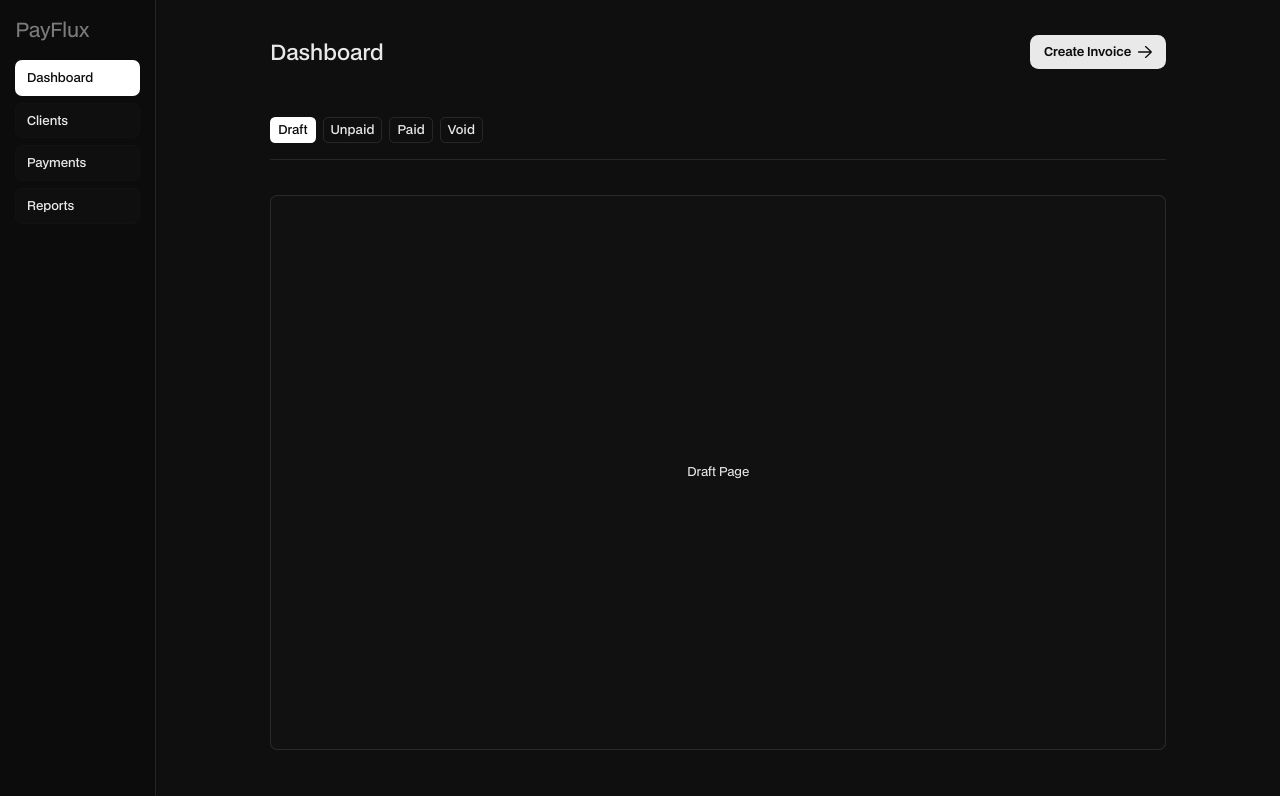
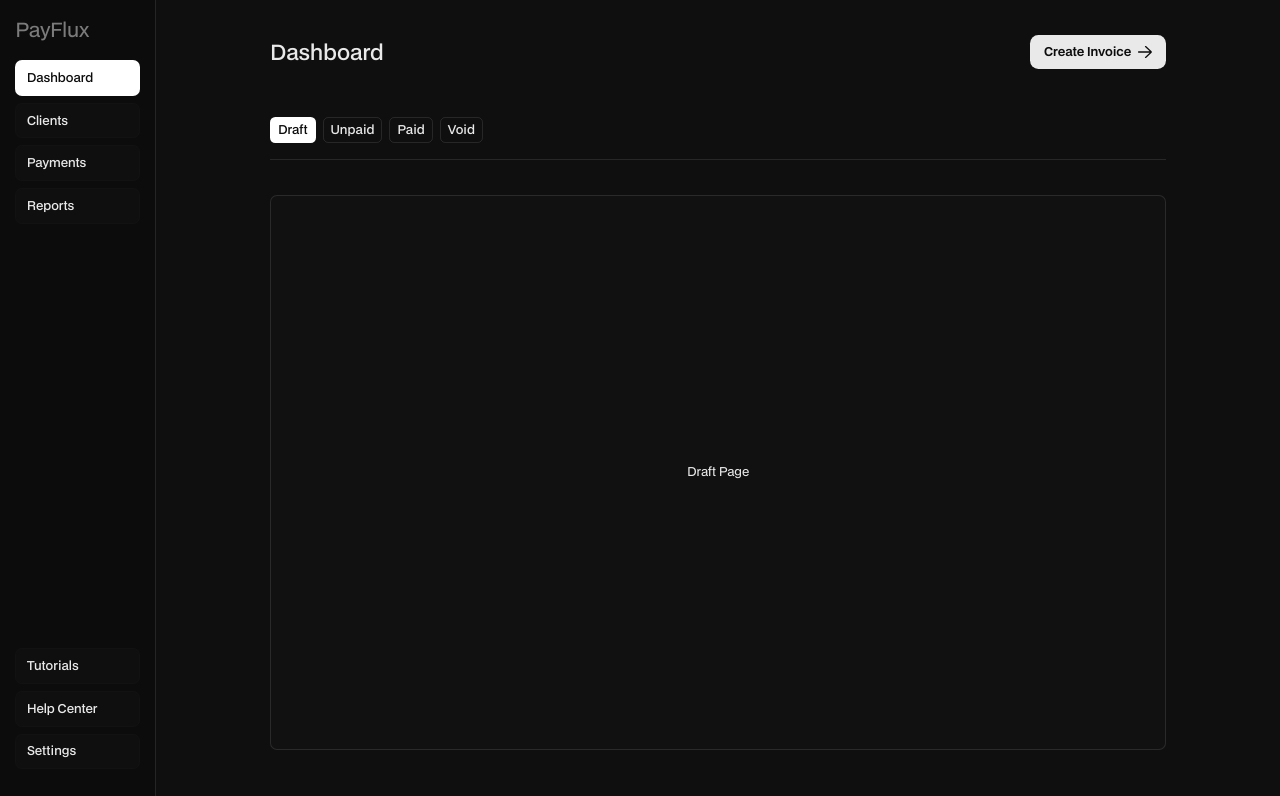
Before and after one commit to GojoSatoruArt/PayFlux, a SvelteKit app: page /app in a window 1280 px wide. Shown: the top 796 px of the page. Built offline with nearby package versions, Linux system fonts and the light colour scheme.

Commit message:
add navigation functionality

```diff
--- a/src/routes/app/+page.svelte
+++ b/src/routes/app/+page.svelte
@@ -9,7 +9,7 @@ import Reports from '$lib/components/app/reports.svelte';
 import { activeStab } from '$lib/components/script/dashboardstate.svelte';
 
 
-export let sidebarTab = ['Dashboard', 'Clients', 'Payments', 'Reports']
+export let sidebarTab = ['Dashboard', 'Clients', 'Payments', 'Reports', 'Settings']
 let active = activeStab;
 
 const setStab = (sidebarTab) =>{
@@ -42,7 +42,7 @@ console.log(active);
 
     <div class="sidebar-link flex justify-start flex-col items-start py-(--spacing-sidebar) w-full h-full gap-2">
 
-        {#each sidebarTab as sTab }
+        {#each sidebarTab.filter(tab => tab !== 'Settings') as sTab }
             <button on:click={() => setStab (sTab)} class="sidebar-tab flex justify-start items-center w-full py-(--spacing-main-y) px-3 bg-(--color-dark-cardbg) rounded-lg border-1 border-(--app-content) transition-all ease-in hover:bg-(--button-secondary-hover)"
             class:active={active === sTab}
             >{sTab}</button>
@@ -50,7 +50,21 @@ console.log(active);
 
     </div>
 
-    <div class="sidebar-profile w-full"></div>
+    <div class="sidebar-profile flex justify-start flex-col items-start py-(--spacing-sidebar) w-full gap-2">
+
+        <button class="sidebar-tab flex justify-start items-center w-full py-(--spacing-main-y) px-3 bg-(--color-dark-cardbg) rounded-lg border-1 border-(--app-content) transition-all ease-in hover:bg-(--button-secondary-hover)">Tutorials</button>
+
+        <button class="sidebar-tab flex justify-start items-center w-full py-(--spacing-main-y) px-3 bg-(--color-dark-cardbg) rounded-lg border-1 border-(--app-content) transition-all ease-in hover:bg-(--button-secondary-hover)">Help Center</button>
+
+        {#each sidebarTab.filter(tab => tab === 'Settings') as sTab }
+            <button on:click={() => setStab (sTab)} class="sidebar-tab flex justify-start items-center w-full py-(--spacing-main-y) px-3 bg-(--color-dark-cardbg) rounded-lg border-1 border-(--app-content) transition-all ease-in hover:bg-(--button-secondary-hover)"
+            class:active={active === sTab}
+            >{sTab}</button>
+        {/each}
+
+
+
+    </div>
 
 </div>
       <!--sidebar-->
```
Also changed, not shown: src/lib/components/app/reports.svelte (line endings or trailing spaces).
